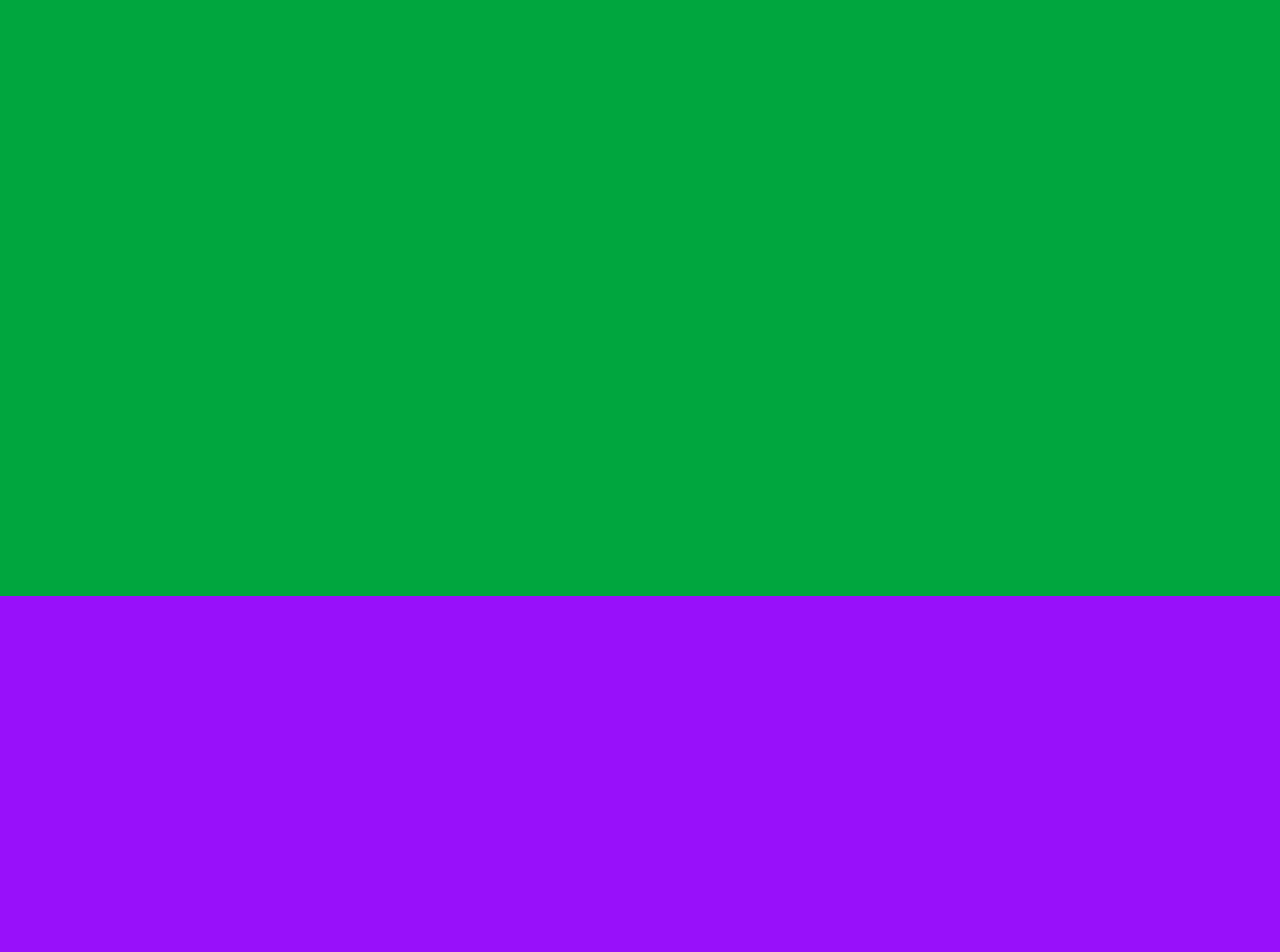
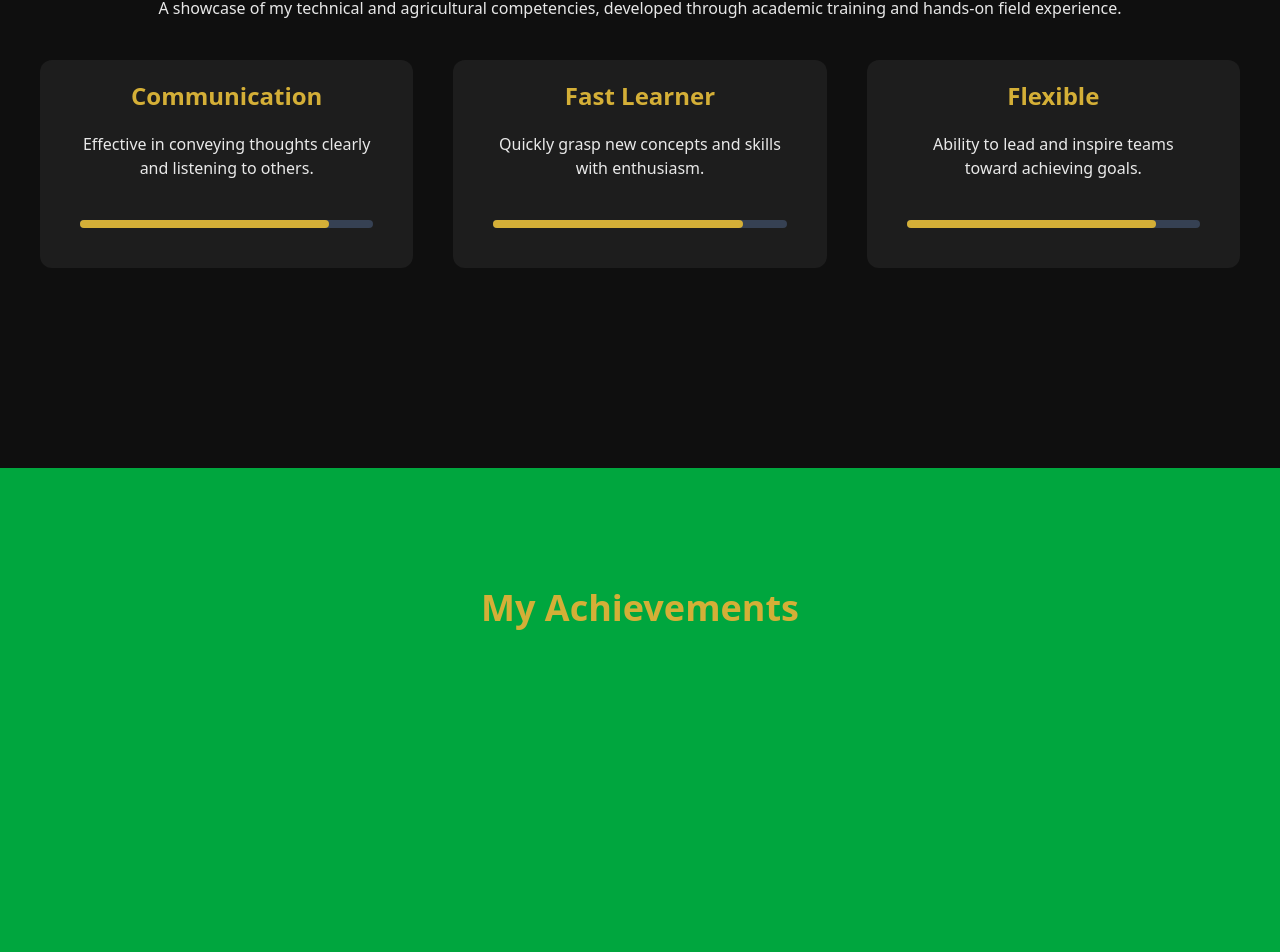
Before and after one commit to lawrencemacababayao2/client1-Portfolio, a React (Vite) app: page / in a window 1280 px wide. Shown: the part 2772-3724 px from the top of the page. Built offline with nearby package versions, Linux system fonts and the light colour scheme.

Commit message:
portfolio

```diff
--- a/src/pages/Portfolio.jsx
+++ b/src/pages/Portfolio.jsx
@@ -77,6 +77,7 @@ const Portfolio = () => {
         </div>
         <div className="w-fit flex justify-start">
             <div className="relative md:hidden" ref={menuRef}>
+
   {/* Burger Icon */}
   <FontAwesomeIcon
     icon={faBars}
@@ -264,11 +265,45 @@ const Portfolio = () => {
         </div>
       </section>
 
-      <section ref={skillsRef} className="bg-green-600 w-full h-screen flex flex-col items-center pt-30">
+      <section ref={skillsRef} className="bg-[#0F0F0F] w-full h-fit flex flex-col items-center pt-30 text-center">
         <h1 className="text-4xl font-bold text-[#D4AF37]">My Skills</h1>
+        <p className="pt-10 text-white/90">A showcase of my technical and agricultural competencies, developed through academic training and hands-on field experience.</p>
+
+        <div className="w-full h-fit grid grid-cols-1 md:grid-cols-1 lg:grid-cols-3 gap-10 p-10 pt-20 lg:p-10 mb-40">
+
+
+          <div className="w-full h-full bg-[#1d1d1d] text-center p-10 pt-0 rounded-xl">
+            <h1 className="text-2xl p-5 text-[#D4AF37] font-semibold">Communication</h1>
+            <p className="text-white/90">Effective in conveying thoughts clearly and listening to others.</p>
+            <div className="w-full bg-gray-700 rounded-full h-2 mt-10">
+              <div className="bg-[#D4AF37] h-2 rounded-full w-[85%]"></div>
+            </div>
+          </div>
+
+          <div className="w-full h-full bg-[#1d1d1d] text-center p-10 pt-0 rounded-xl">
+            <h1 className="text-2xl p-5 text-[#D4AF37] font-semibold">Fast Learner</h1>
+            <p className="text-white/90">Quickly grasp new concepts and skills with enthusiasm.</p>
+            <div className="w-full bg-gray-700 rounded-full h-2 mt-10">
+              <div className="bg-[#D4AF37] h-2 rounded-full w-[85%]"></div>
+            </div>
+          </div>
+
+          <div className="w-full h-full bg-[#1d1d1d] text-center p-10 pt-0 rounded-xl">
+            <h1 className="text-2xl p-5 text-[#D4AF37] font-semibold">Flexible</h1>
+            <p className="text-white/90">Ability to lead and inspire teams toward achieving goals.</p>
+            <div className="w-full bg-gray-700 rounded-full h-2 mt-10">
+              <div className="bg-[#D4AF37] h-2 rounded-full w-[85%]"></div>
+            </div>
+          </div>
+
+        </div>
       </section>
-      <section ref={achievementsRef} className="bg-purple-600 w-full h-screen"></section>
-      <section ref={contactRef} className="bg-pink-600 w-full h-screen"></section>
+      <section ref={achievementsRef} className="bg-green-600 w-full h-screen flex flex-col items-center pt-30">
+        <h1 className="text-4xl font-bold text-[#D4AF37]">My Achievements</h1>
+      </section>
+      <section ref={contactRef} className="bg-green-600 w-full h-screen flex flex-col items-center pt-30">
+        <h1 className="text-4xl font-bold text-[#D4AF37]">Contact Me</h1>
+      </section>
     </div>
   );
 };
```
